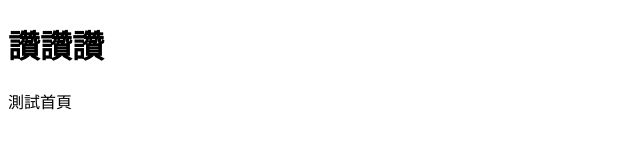
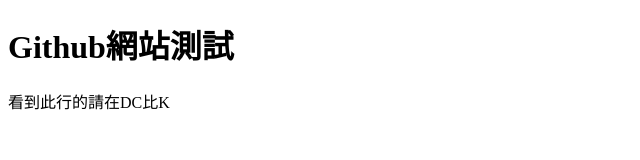
Before and after one commit to puton304/puton304.github.io, a plain HTML site: page Website/index.html in a window 1280 px wide. Shown: the whole page, without its empty margins (0-640 px from the left). Drawn offline with Linux system fonts and the light colour scheme.

Commit message:
Update index.html

```diff
--- a/Website/index.html
+++ b/Website/index.html
@@ -5,7 +5,7 @@
         <title>我的網站</title>
     </head>
     <body>
-        <h1>讚讚讚</h1>
-        <div>測試首頁</div>
+        <h1>Github網站測試</h1>
+        <div>看到此行的請在DC比K</div>
     </body>
 </html>
```
